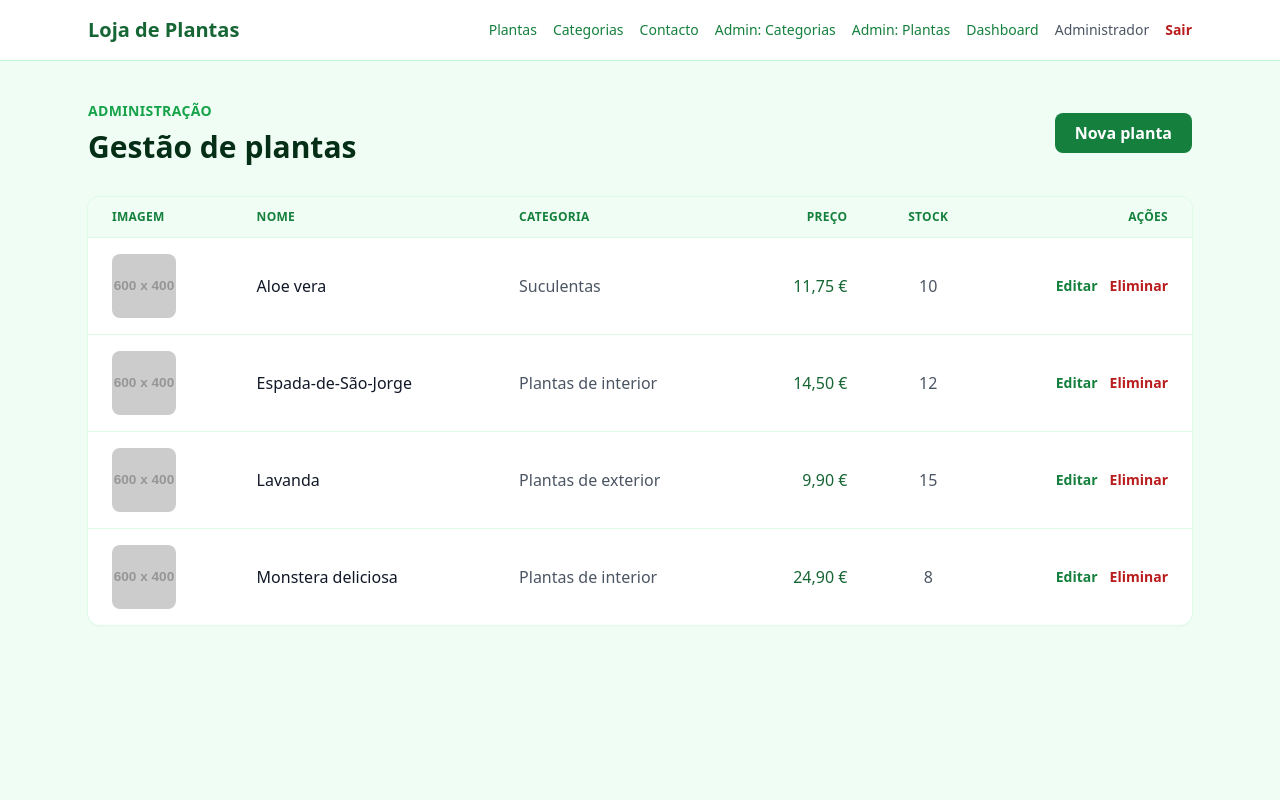
After one commit to leonardoabreu546/projeto_loja_plantas, a Laravel app: page /admin/plantas in a window 1280 px wide. The commit adds this page. Run offline with Laravel 12, Linux system fonts and the light colour scheme; a user stored in the database is signed in; data comes from the database, SQL or seed files in the repository; grey boxes labelled with a size stand in for pictures from a placeholder-image service; style sheets or scripts are compiled from the project's sources; some libraries are stand-ins or nearby versions.

Commit message:
adicionar listagem admin de categorias e plantas

```diff
--- a/app/Http/Controllers/PlantaController.php
+++ b/app/Http/Controllers/PlantaController.php
@@ -50,4 +50,13 @@ class PlantaController extends Controller
 
         return view('plantas.show', compact('planta', 'destaque'));
     }
+
+    public function adminIndex(): View
+    {
+        $plantas = Planta::with('categoria')
+            ->orderBy('nome')
+            ->get();
+
+        return view('admin.plantas.index', compact('plantas'));
+    }
 }
--- /dev/null
+++ b/resources/views/admin/plantas/index.blade.php
@@ -0,0 +1,54 @@
+@extends('layouts.app', ['title' => 'Admin - Plantas'])
+
+@section('content')
+    <div class="mb-8 flex items-center justify-between">
+        <div>
+            <p class="text-sm font-semibold uppercase tracking-wide text-green-600">Administração</p>
+            <h1 class="mt-2 text-3xl font-bold text-green-950">Gestão de plantas</h1>
+        </div>
+        <a href="#" class="rounded-lg bg-green-700 px-5 py-2 font-semibold text-white hover:bg-green-800">Nova planta</a>
+    </div>
+
+    <div class="overflow-x-auto rounded-xl bg-white shadow-sm ring-1 ring-green-100">
+        <table class="w-full divide-y divide-green-100">
+            <thead class="bg-green-50">
+                <tr>
+                    <th class="px-6 py-3 text-left text-xs font-semibold uppercase tracking-wide text-green-700">Imagem</th>
+                    <th class="px-6 py-3 text-left text-xs font-semibold uppercase tracking-wide text-green-700">Nome</th>
+                    <th class="px-6 py-3 text-left text-xs font-semibold uppercase tracking-wide text-green-700">Categoria</th>
+                    <th class="px-6 py-3 text-right text-xs font-semibold uppercase tracking-wide text-green-700">Preço</th>
+                    <th class="px-6 py-3 text-center text-xs font-semibold uppercase tracking-wide text-green-700">Stock</th>
+                    <th class="px-6 py-3 text-right text-xs font-semibold uppercase tracking-wide text-green-700">Ações</th>
+                </tr>
+            </thead>
+            <tbody class="divide-y divide-green-100">
+                @forelse ($plantas as $planta)
+                    <tr class="hover:bg-green-50">
+                        <td class="px-6 py-4 whitespace-nowrap">
+                            <img src="{{ $planta->imagem_url }}" alt="{{ $planta->nome }}"
+                                 class="h-16 w-16 rounded-lg object-cover">
+                        </td>
+                        <td class="px-6 py-4 font-medium text-gray-900 whitespace-nowrap">{{ $planta->nome }}</td>
+                        <td class="px-6 py-4 text-gray-600 whitespace-nowrap">{{ $planta->categoria->nome }}</td>
+                        <td class="px-6 py-4 text-right font-medium text-green-800 whitespace-nowrap">
+                            {{ number_format((float) $planta->preco, 2, ',', '.') }} €
+                        </td>
+                        <td class="px-6 py-4 text-center text-gray-600 whitespace-nowrap">{{ $planta->stock }}</td>
+                        <td class="px-6 py-4 align-middle whitespace-nowrap">
+                            <div class="flex items-center justify-end gap-3">
+                                <span class="text-sm font-semibold text-green-700 hover:text-green-900 cursor-default">Editar</span>
+                                <span class="text-sm font-semibold text-red-700 hover:text-red-900 cursor-default">Eliminar</span>
+                            </div>
+                        </td>
+                    </tr>
+                @empty
+                    <tr>
+                        <td colspan="6" class="px-6 py-8 text-center text-gray-600">
+                            Ainda não existem plantas.
+                        </td>
+                    </tr>
+                @endforelse
+            </tbody>
+        </table>
+    </div>
+@endsection
--- a/resources/views/layouts/navigation.blade.php
+++ b/resources/views/layouts/navigation.blade.php
@@ -8,6 +8,10 @@
             <a href="{{ route('contacto') }}" class="text-green-700 hover:text-green-900">Contacto</a>
 
             @auth
+                @if (Auth::user()->is_admin)
+                    <a href="{{ route('admin.categorias.index') }}" class="text-green-700 hover:text-green-900">Admin: Categorias</a>
+                    <a href="{{ route('admin.plantas.index') }}" class="text-green-700 hover:text-green-900">Admin: Plantas</a>
+                @endif
                 <a href="{{ route('dashboard') }}" class="text-green-700 hover:text-green-900">Dashboard</a>
                 <span class="text-gray-600">{{ Auth::user()->name }}</span>
                 <form method="POST" action="{{ route('logout') }}" class="inline">
--- a/routes/web.php
+++ b/routes/web.php
@@ -21,4 +21,9 @@ Route::middleware('auth')->group(function () {
     Route::delete('/profile', [ProfileController::class, 'destroy'])->name('profile.destroy');
 });
 
+Route::middleware(['auth', 'admin'])->prefix('admin')->name('admin.')->group(function () {
+    Route::get('/categorias', [CategoriaController::class, 'adminIndex'])->name('categorias.index');
+    Route::get('/plantas', [PlantaController::class, 'adminIndex'])->name('plantas.index');
+});
+
 require __DIR__.'/auth.php';
```
Also changed, not shown: app/Http/Controllers/CategoriaController.php (+9 -0 lines), resources/views/admin/categorias/index.blade.php (added, +45 -0 lines).
